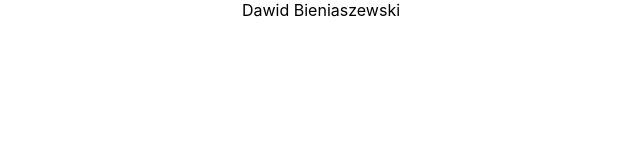
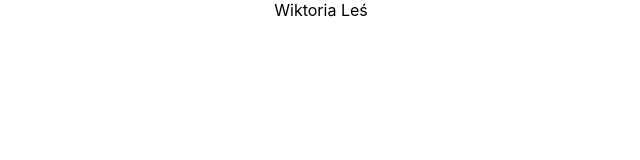
Before and after one commit to TimeRul3r/tosterwwannie, a React (Create React App) app: page / in a window 1280 px wide. Shown: the top 160 px of the page, without its empty margins (319-959 px from the left). Built offline with nearby package versions, Linux system fonts and the light colour scheme.

Commit message:
imienazwisko

```diff
--- a/src/App.js
+++ b/src/App.js
@@ -4,10 +4,7 @@ import './App.css';
 function App() {
   return (
     <div className="App">
-
-    <div>Dawid Bieniaszewski</div>
-
-
+      <div>Wiktoria Leś</div>
     </div>
   );
 }
```
